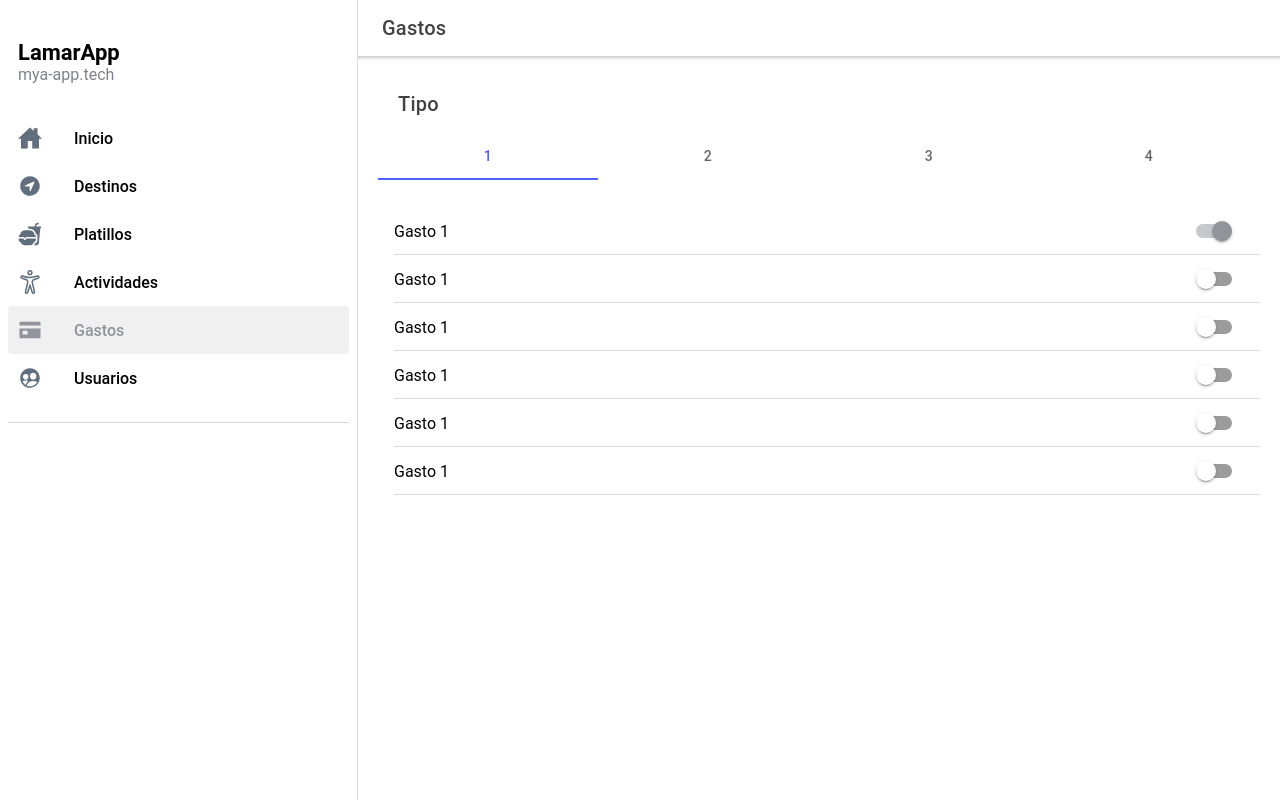
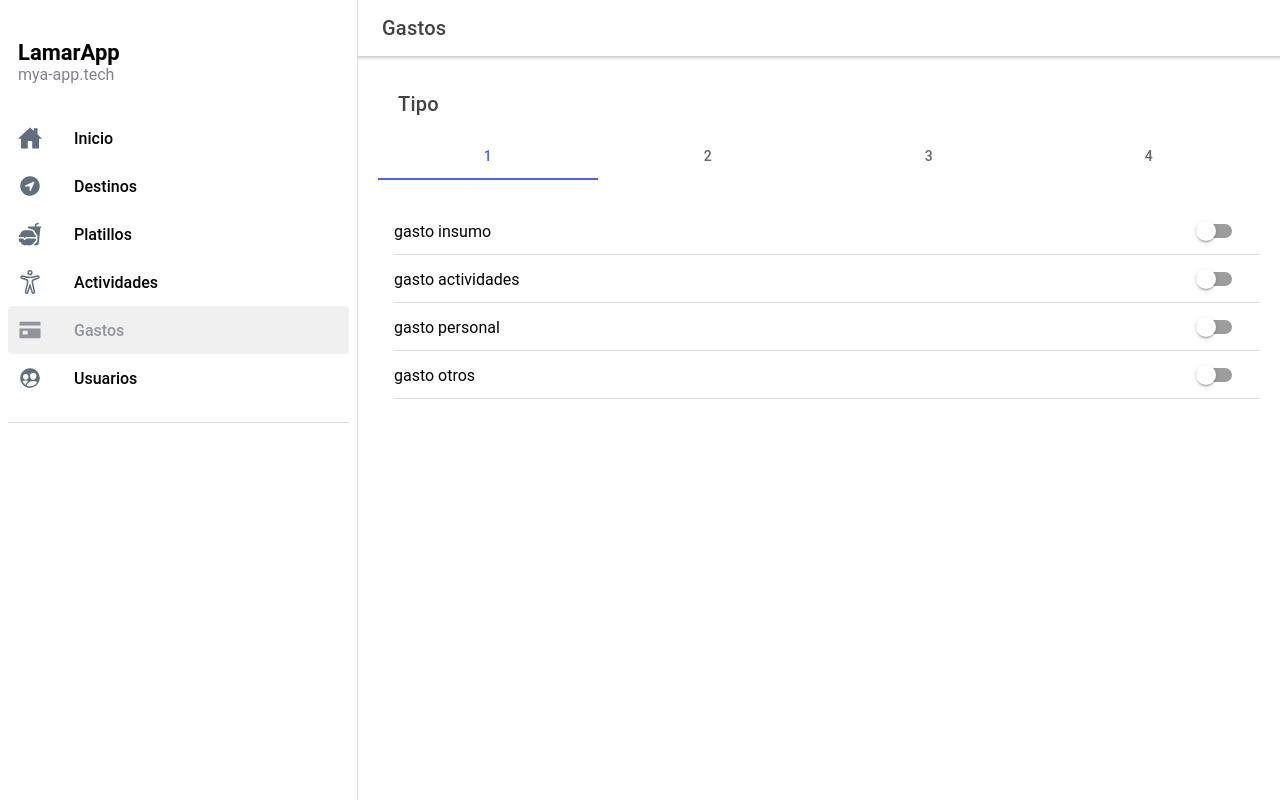
Before and after one commit to elgael06/front-control, a React (Create React App) app: page /page/Gastos in a window 1280 px wide. Built offline with nearby package versions, Linux system fonts and the light colour scheme.

Commit message:
add redux.

```diff
--- a/package.json
+++ b/package.json
@@ -18,9 +18,12 @@
     "ionicons": "^5.4.0",
     "react": "^17.0.1",
     "react-dom": "^17.0.1",
+    "react-redux": "^7.2.2",
     "react-router": "^5.2.0",
     "react-router-dom": "^5.2.0",
     "react-scripts": "4.0.2",
+    "redux": "^4.0.5",
+    "redux-thunk": "^2.3.0",
     "typescript": "^4.1.3",
     "web-vitals": "^0.2.4",
     "workbox-background-sync": "^5.1.4",
@@ -61,7 +64,8 @@
     ]
   },
   "devDependencies": {
-    "@capacitor/cli": "2.4.6"
+    "@capacitor/cli": "2.4.6",
+    "@types/react-redux": "^7.1.16"
   },
   "description": "An Ionic project"
 }
--- a/src/index.tsx
+++ b/src/index.tsx
@@ -3,20 +3,18 @@ import ReactDOM from 'react-dom';
 import App from './App';
 import * as serviceWorkerRegistration from './serviceWorkerRegistration';
 import reportWebVitals from './reportWebVitals';
+import { Provider } from 'react-redux';
+import store from './redux/store';
 
 ReactDOM.render(
   <React.StrictMode>
-    <App />
+    <Provider store={store} >
+      <App />
+    </Provider>
   </React.StrictMode>,
   document.getElementById('root')
 );
 
-// If you want your app to work offline and load faster, you can change
-// unregister() to register() below. Note this comes with some pitfalls.
-// Learn more about service workers: https://cra.link/PWA
 serviceWorkerRegistration.unregister();
 
-// If you want to start measuring performance in your app, pass a function
-// to log results (for example: reportWebVitals(console.log))
-// or send to an analytics endpoint. Learn more: https://bit.ly/CRA-vitals
 reportWebVitals();
--- a/src/pages/Gastos/Gastos.tsx
+++ b/src/pages/Gastos/Gastos.tsx
@@ -1,13 +1,21 @@
 import { IonBadge, IonButton, IonHeader, IonItem, IonLabel, IonList, IonSegment, IonSegmentButton, IonTitle, IonToggle, IonToolbar } from "@ionic/react";
-import { useState } from "react";
+import { useEffect, useState } from "react";
+import { useDispatch } from "react-redux";
 import Layout from "../../components/Layout/Layout";
+import { addLista } from "../../redux/actions/formGasto";
 import Descripcion from "./components/Descripcion";
 import Tipo from "./components/Tipos";
+import lista from './assets/listaGastos.json';
 
 const opciones:string[] = ['Tipo','Descripcion','Comprobante','Resumen'];
 
 const Gastos: React.FC = () => {
     const [selected, onSelected] = useState('Tipo');
+    const dispatch = useDispatch();
+
+    useEffect(() => {
+        dispatch(addLista(lista));
+    },[]);
 
     const onchange = (event:any) => {
         console.log(event.detail);
--- /dev/null
+++ b/src/pages/Gastos/assets/listaGastos.json
@@ -0,0 +1,6 @@
+[
+    {"id": "001","text":"gasto insumo"},
+    {"id": "002","text":"gasto actividades"},
+    {"id": "003","text":"gasto personal"},
+    {"id": "004","text":"gasto otros"}
+]
--- a/src/pages/Gastos/components/Descripcion.tsx
+++ b/src/pages/Gastos/components/Descripcion.tsx
@@ -7,8 +7,8 @@ const Descripcion = () => {
         <IonList>
             <br/>
             <IonItem>
-                <IonLabel position='fixed'>Precio</IonLabel>
-                <IonInput type='number' />
+                <IonLabel position='fixed'>Precio $ </IonLabel>
+                <IonInput type='number' min='0'  />
             </IonItem>
             <br/>
             <IonItem>
--- a/src/pages/Gastos/components/Tipos.tsx
+++ b/src/pages/Gastos/components/Tipos.tsx
@@ -1,15 +1,32 @@
 import { IonItem, IonLabel, IonList, IonToggle } from "@ionic/react";
+import { useDispatch, useSelector } from "react-redux";
+import { selectGasto } from "../../../redux/actions/formGasto";
+import { gastoLista } from "../../../redux/reducers/gasto";
 
 
 const Tipo = () => {
+    const { lista = [], tipo = '' }: { lista: gastoLista[], tipo: string } = useSelector((state: any) => state.formGasto);
+    const dispatch = useDispatch();
+    const selectItem = (item: string) => dispatch(selectGasto(item));
+    const comprobar = (val: string) => val == tipo;
 
     return (<IonList>
-        <IonItem type='button'><IonLabel>Gasto 1</IonLabel> <IonToggle checked={true} /></IonItem>
-        <IonItem type='button'><IonLabel>Gasto 1</IonLabel> <IonToggle checked={false} /></IonItem>
-        <IonItem type='button'><IonLabel>Gasto 1</IonLabel> <IonToggle checked={false} /></IonItem>
-        <IonItem type='button'><IonLabel>Gasto 1</IonLabel> <IonToggle checked={false} /></IonItem>
-        <IonItem type='button'><IonLabel>Gasto 1</IonLabel> <IonToggle checked={false} /></IonItem>
-        <IonItem type='button'><IonLabel>Gasto 1</IonLabel> <IonToggle checked={false} /></IonItem>
+        {
+            lista.map(item => {
+                const status = comprobar(item.id);
+
+                return <IonItem
+                    key={item.id}
+                    type='button'
+                    onClick={() => selectItem(item.id)}
+                    color={status ? 'light' : ''}
+                >
+                    <IonLabel>{item.text}</IonLabel>
+                    <IonToggle color='primary' checked={status} />
+                </IonItem>
+            }
+            )
+        }
     </IonList>);
 }
 
--- /dev/null
+++ b/src/redux/actions/formGasto.ts
@@ -0,0 +1,28 @@
+import { gastoLista } from "../reducers/gasto";
+
+
+export const selectGasto = (value:string) => {
+    return async (dispatch:any) => {
+        dispatch({ type: 'addTipo',value });
+    }
+}
+export const selectDesc = (value:string) => {
+    return async (dispatch:any) => {
+        dispatch({ type: 'addDesc',value });
+    }
+}
+export const selectCosto = (value:string) => {
+    return async (dispatch:any) => {
+        dispatch({ type: 'addCosto',value });
+    }
+}
+export const selectImage = (value:string) => {
+    return async (dispatch:any) => {
+        dispatch({ type: 'addImage',value});
+    }
+}
+export const addLista = (value:gastoLista[]) => {
+    return async (dispatch:any) => {
+        dispatch({ type: 'addLista',value});
+    }
+}
--- /dev/null
+++ b/src/redux/reducers/gasto.ts
@@ -0,0 +1,36 @@
+
+
+export type actionType = {
+    type: string,
+    value: any,
+};
+export type gastoLista = {
+    id: string,
+    text:string
+}
+export type stateGasto = {
+    tipo: string,
+    descripcion: string,
+    costo: number,
+    imgComp: string,
+    lista:gastoLista[]
+};
+export const initGasto:stateGasto = {
+    tipo: '',
+    descripcion: '',
+    costo: 0.0,
+    imgComp: '',
+    lista:[]
+};
+
+export const formGasto = (state=initGasto, action:actionType):stateGasto => {
+
+    switch (action.type) {
+        case 'addTipo':  return { ...state, tipo: action.value };
+        case 'addDesc':  return { ...state, descripcion: action.value };
+        case 'addCosto': return { ...state, costo: action.value };
+        case 'addImage': return { ...state, imgComp: action.value };
+        case 'addLista': return { ...state, lista: action.value };
+        default: return state;
+    }
+}
--- /dev/null
+++ b/src/redux/store.ts
@@ -0,0 +1,13 @@
+import { createStore, combineReducers, applyMiddleware } from 'redux';
+import thunk from 'redux-thunk';
+import { formGasto, initGasto } from './reducers/gasto';
+
+const reducers = combineReducers({
+    formGasto
+});
+
+export default createStore(reducers,
+    {
+        formGasto:initGasto
+    },
+    applyMiddleware(thunk));
```
Also changed, not shown: 1 other file (tests, documents, lock files or other folders).
